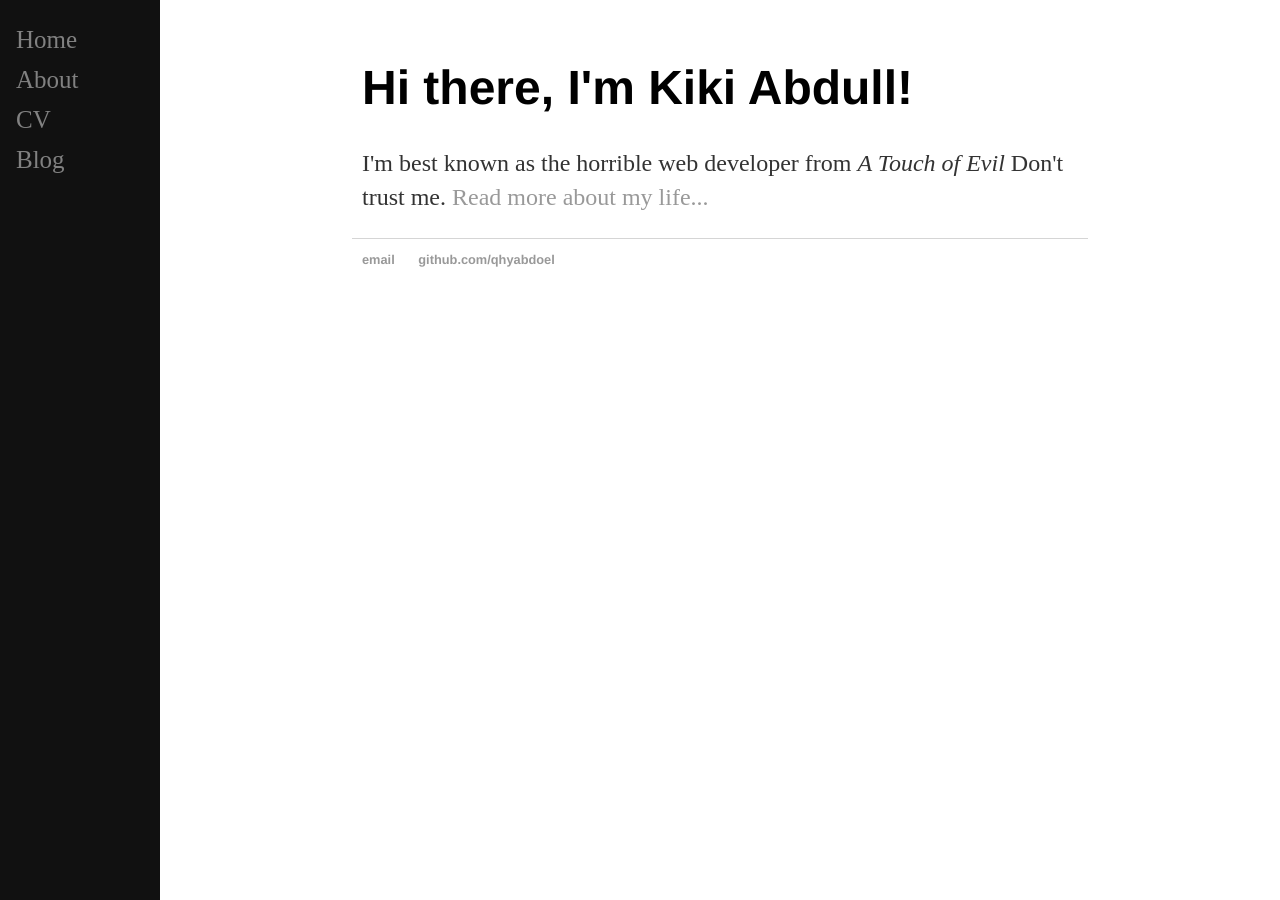
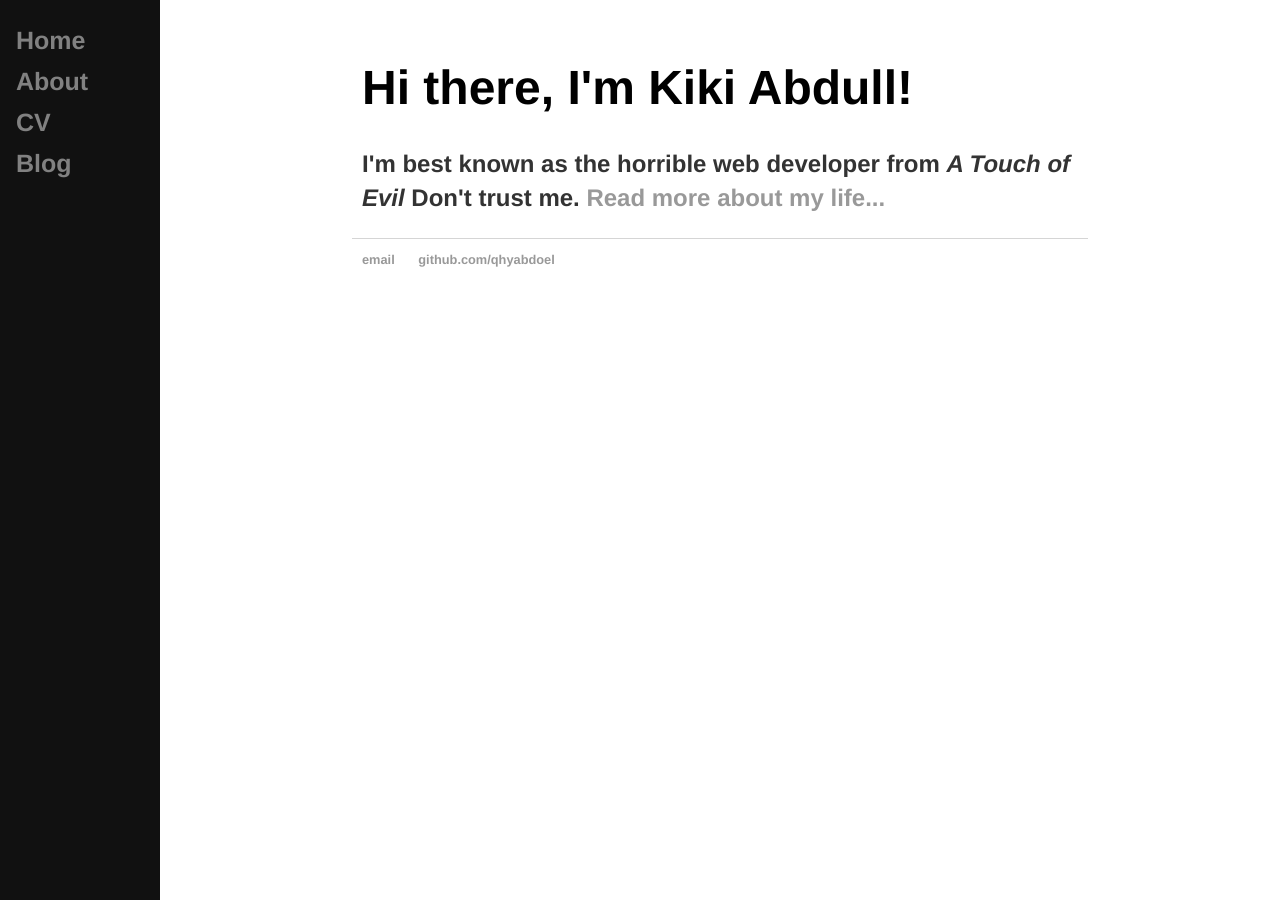
Before and after one commit to qhyabdoel/qhyabdoel.github.io, a Jekyll site: the page built from index.html, in a window 1280 px wide. Built offline with Jekyll 4.4.1, drawn with Linux system fonts in a browser that asks for light colours.

Commit message:
edit main css

```diff
--- a/css/main.css
+++ b/css/main.css
@@ -2,7 +2,7 @@
     margin: 60px auto;
     width: 70%;
 }
-nav ul, footer ul {
+nav ul, footer ul, div {
     font-family:'Helvetica', 'Arial', 'Sans-Serif';
     padding: 0px;
     list-style: none;
```
